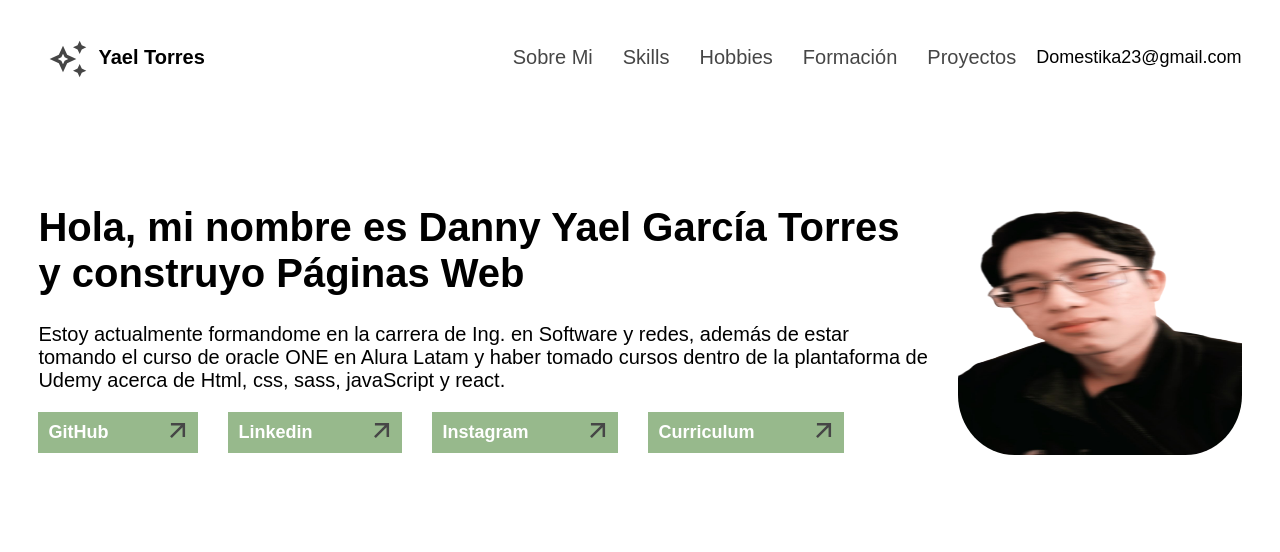
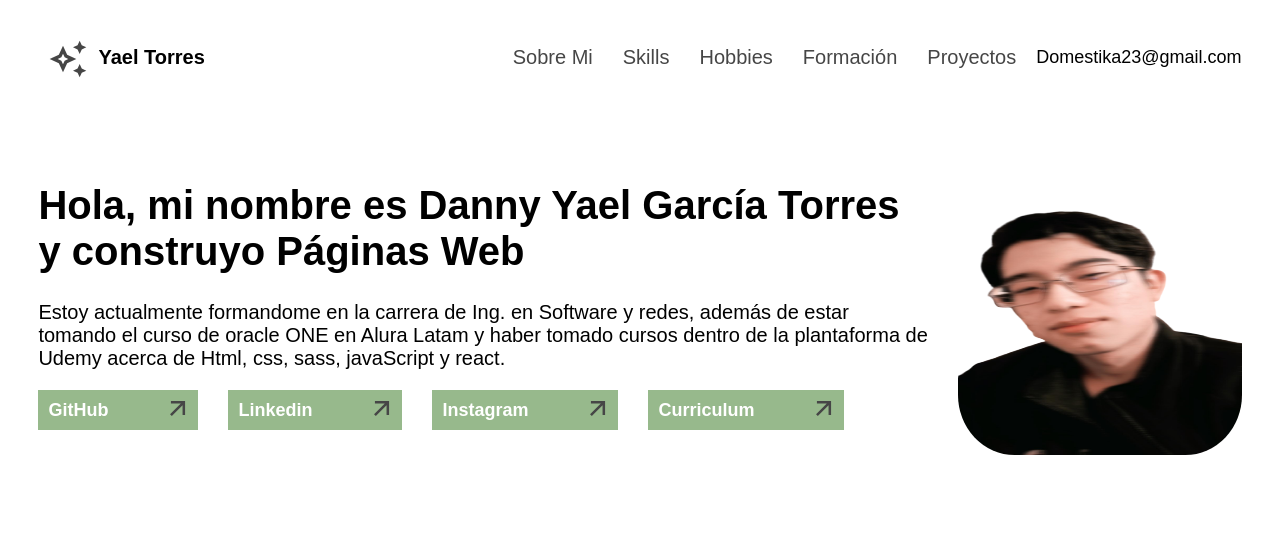
Before and after one commit to DanielGTY-D/DanielGTY-D.github.io, a plain HTML site: page index.html in a window 1280 px wide. Shown: the top 552 px of the page. Drawn offline with Linux system fonts and the light colour scheme.

Commit message:
Arreglando foto de perfil

```diff
--- a/assets/css/datos-personales/datos-personales.css
+++ b/assets/css/datos-personales/datos-personales.css
@@ -6,7 +6,12 @@
     .datos-personales {
         display: flex;
         justify-content: space-between;
-        align-items: center;
+        align-items: flex-start;
+        flex-direction: column;
+    }
+}
+@media (min-width: 1024px) {
+    .datos-personales {
         flex-direction: row-reverse;
     }
 }
```
